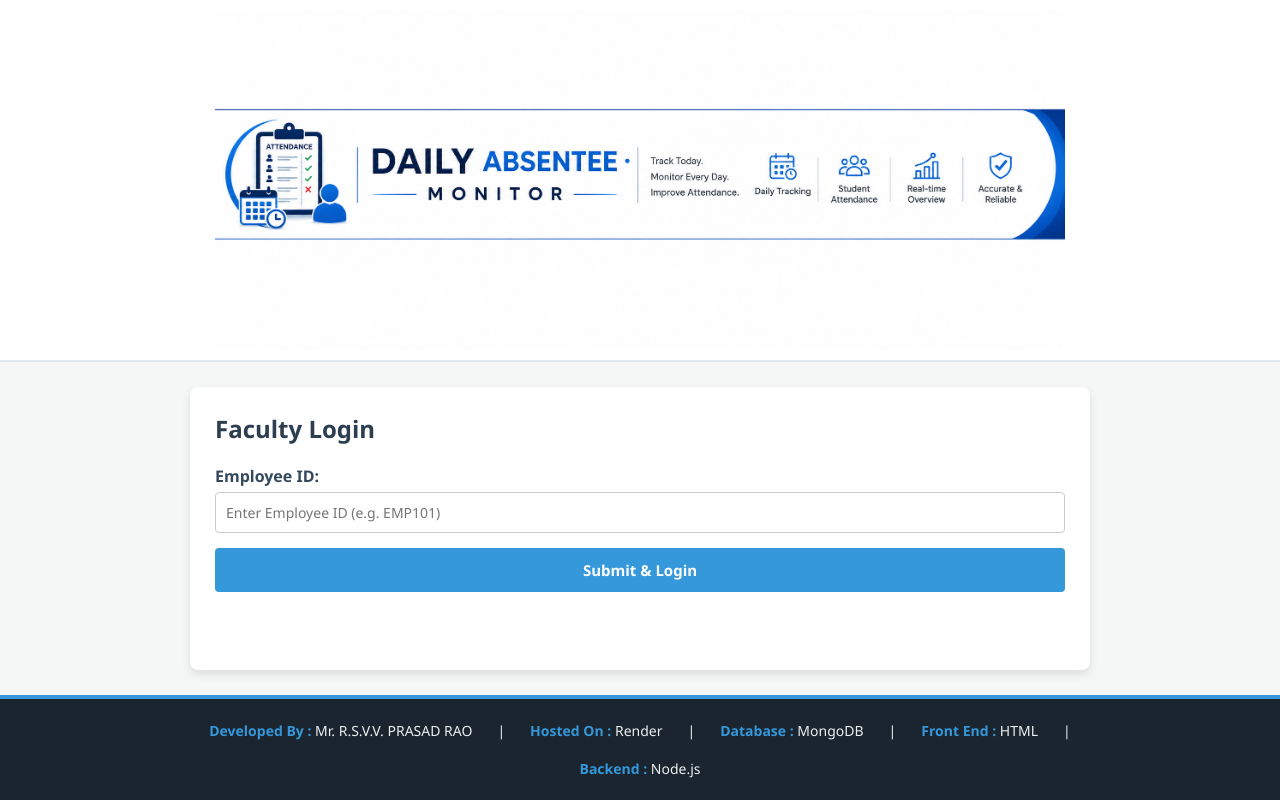
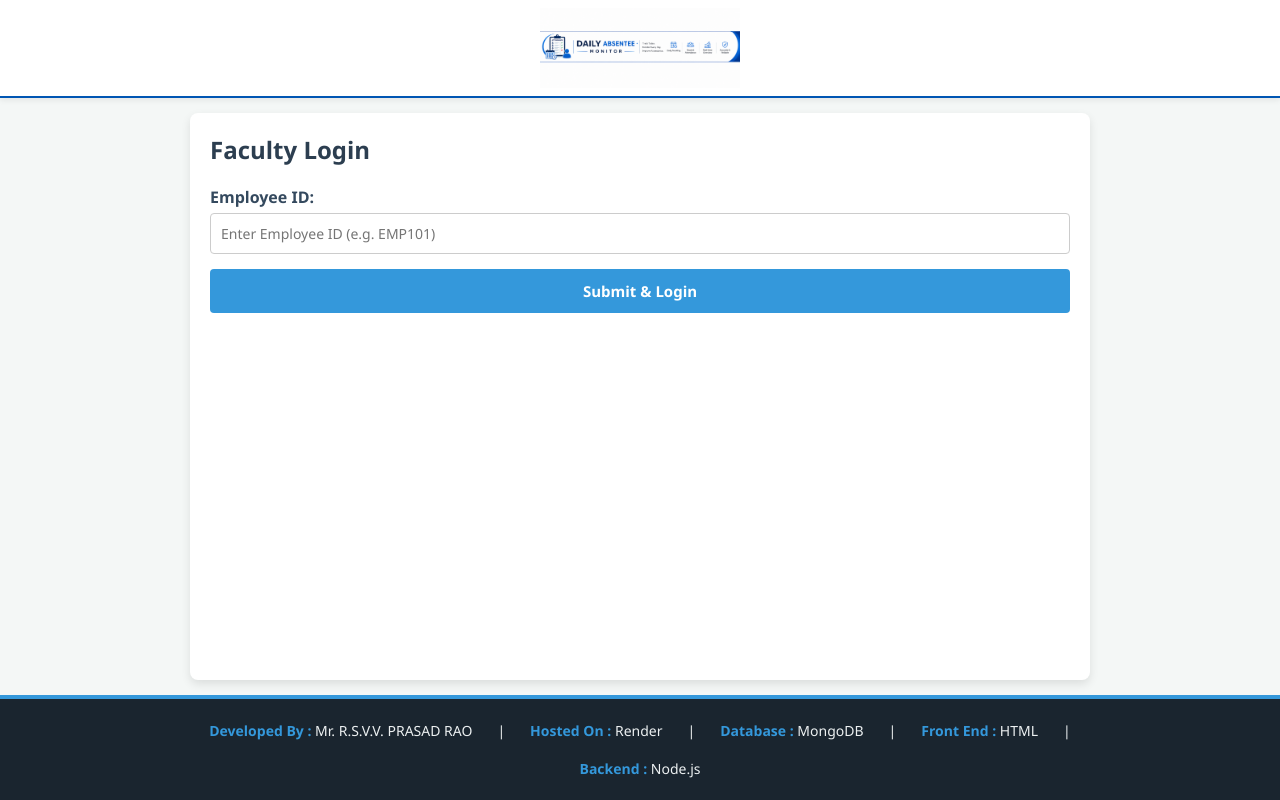
Before and after one commit to ryalir/absentees, a website: page public/index.html in a window 1280 px wide. Drawn offline with Linux system fonts and the light colour scheme.

Commit message:
Update index.html

```diff
--- a/public/index.html
+++ b/public/index.html
@@ -9,11 +9,40 @@
     body { background-color: #f4f7f6; margin: 0; padding: 0; display: flex; flex-direction: column; min-height: 100vh; }
 
     /* Header Banner Styling */
-    header { background: #fff; width: 100%; border-bottom: 2px solid #e2e8f0; text-align: center; padding: 10px 0; }
-    .header-logo { max-width: 90%; width: 850px; height: auto; display: block; margin: 0 auto; border-radius: 6px; }
+    /* Compact Header Styling */
+header {
+  background: #ffffff;
+  width: 100%;
+  border-bottom: 2px solid #0056b3;
+  padding: 8px 15px;
+  display: flex;
+  justify-content: center;
+  align-items: center;
+  box-shadow: 0 2px 6px rgba(0,0,0,0.08);
+}
+
+.header-logo {
+  max-width: 100%;
+  width: 650px; /* Reduced width for a tight, elegant fit */
+  height: auto;
+  max-height: 80px; /* Restricts maximum vertical height to prevent wasted space */
+  object-fit: contain;
+  display: block;
+}
+
+/* Reduced Container Top Margin */
 
     /* Main Container */
-    .container { max-width: 900px; width: 100%; margin: 25px auto; background: #fff; padding: 25px; border-radius: 8px; box-shadow: 0 4px 10px rgba(0,0,0,0.1); flex: 1; }
+    .container {
+  max-width: 900px;
+  width: 100%;
+  margin: 15px auto; /* Reduced top/bottom margin */
+  background: #fff;
+  padding: 20px;
+  border-radius: 8px;
+  box-shadow: 0 4px 10px rgba(0,0,0,0.1);
+  flex: 1;
+}
     h2 { color: #2c3e50; margin-top: 0; }
     .hidden { display: none !important; }
     .form-group { margin-bottom: 15px; }
```
